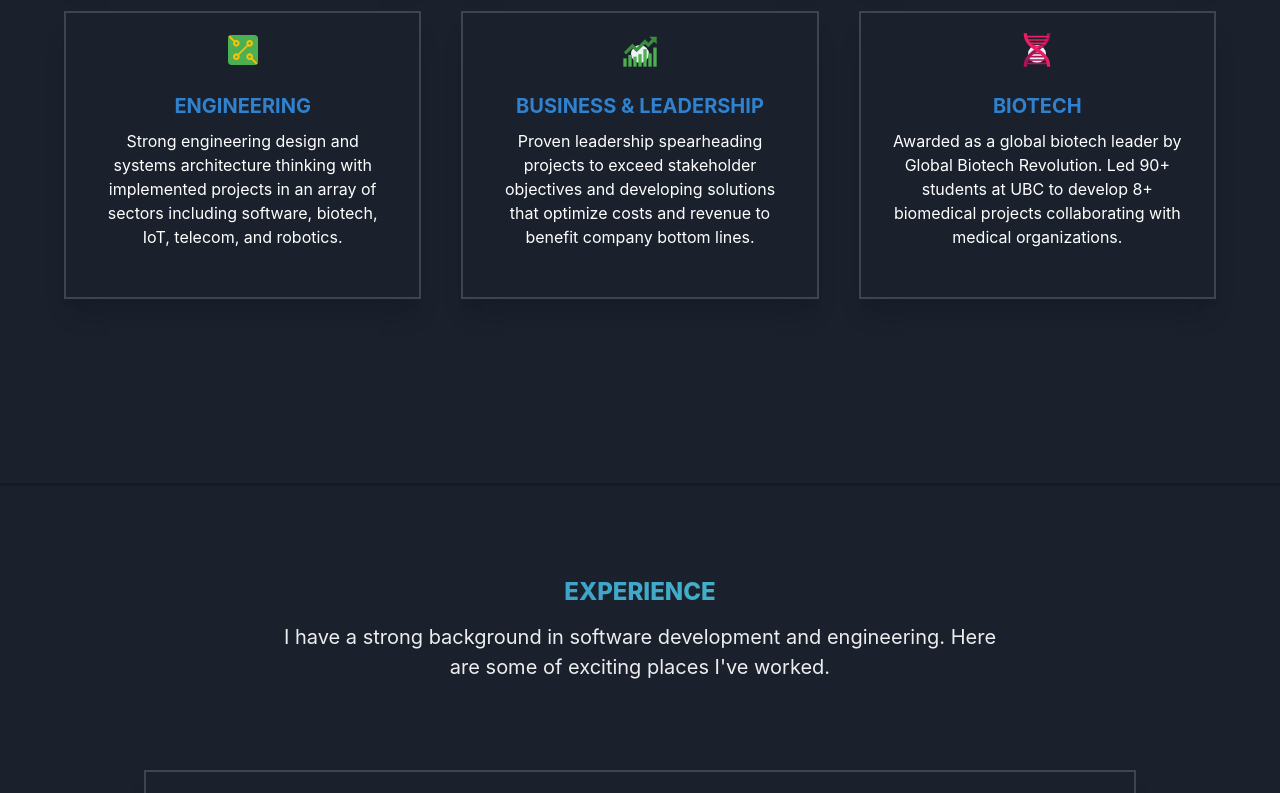
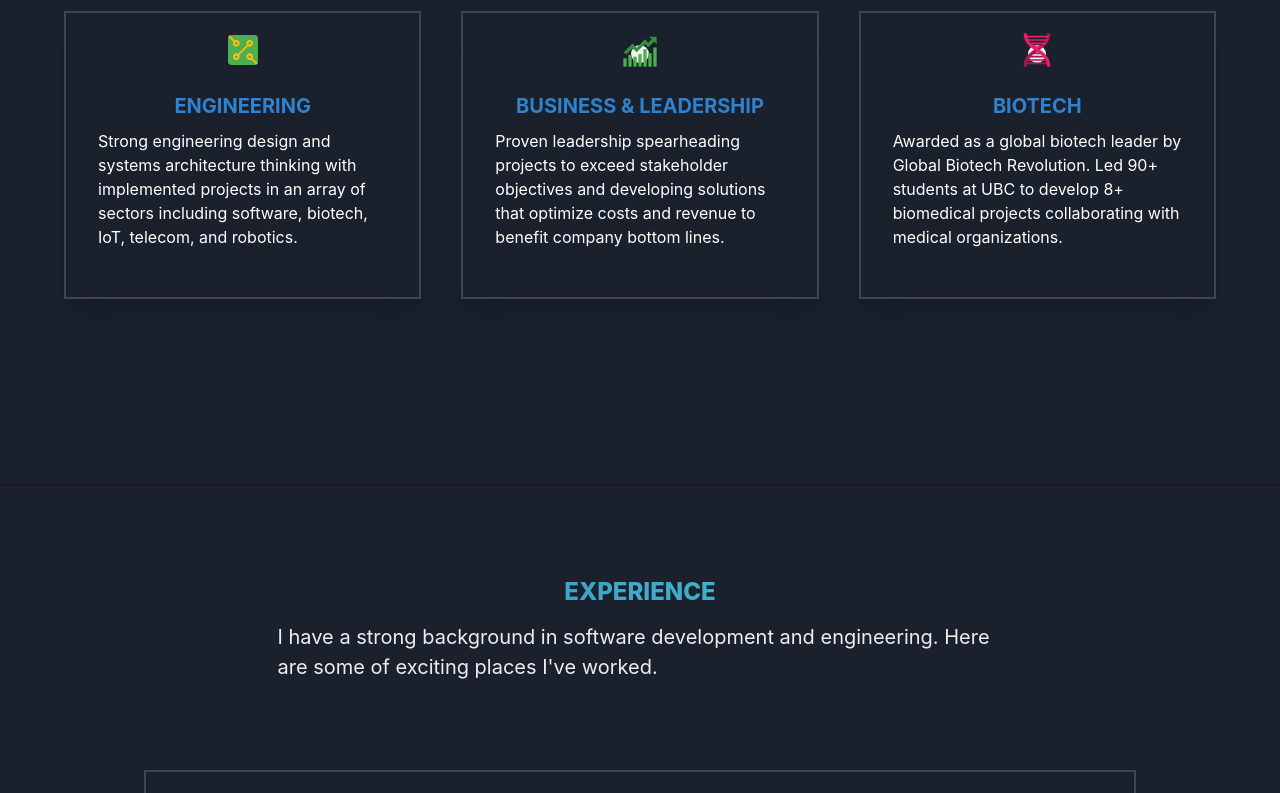
Before and after one commit to alessnarciso/alessnarciso.github.io, a React (Create React App) app: page / in a window 1280 px wide. Shown: the part 1580-2373 px from the top of the page. Built offline with nearby package versions, Linux system fonts and the light colour scheme.

Commit message:
left align and clean up

```diff
--- a/src/components/Experience.js
+++ b/src/components/Experience.js
@@ -56,7 +56,7 @@ export default function Experience() {
 function Intro() {
   return (
     <Box mb={{ base: 8, md: 20 }}>
-      <motion.div whileHover={{ scale: 1.05 }} whileTap={{ scale: 0.8 }}>
+      <motion.div whileHover={{ scale: 1.05 }} whileTap={{ scale: 0.9 }}>
         <Text
           bgGradient="linear(to-l, teal.300,blue.500)"
           bgClip="text"
@@ -70,7 +70,11 @@ function Intro() {
       </motion.div>
 
       <Container centerContent>
-        <Text fontSize={'xl'} color={useColorModeValue('dark', 'light')}>
+        <Text
+          fontSize={'xl'}
+          color={useColorModeValue('dark', 'light')}
+          align={'left'}
+        >
           I have a strong background in software development and engineering.
           Here are some of exciting places I've worked.
         </Text>
--- a/src/components/FeatureCard.js
+++ b/src/components/FeatureCard.js
@@ -10,7 +10,7 @@ import { motion } from 'framer-motion';
 
 const FeatureCard = ({ title, text, icon }) => {
   return (
-    <motion.div whileHover={{ scale: 1.1 }} whileTap={{ scale: 0.8 }}>
+    <motion.div whileHover={{ scale: 1.05 }} whileTap={{ scale: 0.9 }}>
       <Box
         p={8}
         shadow="xl"
@@ -45,11 +45,10 @@ const FeatureCard = ({ title, text, icon }) => {
           </Text>
 
           <Text
-            color={'gray.600'}
             color={useColorModeValue('dark', 'light')}
-            align="center"
             fontSize="md"
             noOfLines={{ base: 10, sm: 5, md: 5, lg: 5, xl: 6 }}
+            align={'left'}
           >
             {text}
           </Text>
--- a/src/components/Intro.js
+++ b/src/components/Intro.js
@@ -53,6 +53,7 @@ export default function Intro() {
                   fontSize={'xl'}
                   color={useColorModeValue('dark', 'light')}
                   marginInline={10}
+                  align={'left'}
                 >
                   I'm a software engineer and Engineer-In-Training in Vancouver
                   who loves building impactful projects to make the world a
--- a/src/components/ProjectCard.js
+++ b/src/components/ProjectCard.js
@@ -6,6 +6,7 @@ import {
   Image,
   useColorModeValue,
   Stack,
+  Text,
 } from '@chakra-ui/react';
 import { FaGithub } from 'react-icons/fa';
 import { ToolTipSocialButton } from './SocialButton';
@@ -63,7 +64,7 @@ export default function ProjectCard({ project }) {
           color={useColorModeValue('gray.800', 'white')}
           fontSize="sm"
         >
-          {project.description}
+          <Text align={'left'}>{project.description}</Text>
         </Box>
         <Container center centerContent>
           <Stack
--- a/src/components/Projects.js
+++ b/src/components/Projects.js
@@ -56,6 +56,7 @@ export default function Projects() {
                 <Text
                   fontSize={'xl'}
                   color={useColorModeValue('dark', 'light')}
+                  align={'left'}
                 >
                   I love working with emergent technologies to build awesome
                   stuff. Here are some projects I've had a lot of fun building.
--- a/src/components/Skills.js
+++ b/src/components/Skills.js
@@ -49,6 +49,7 @@ export default function StatsGridWithImage() {
                 <Text
                   fontSize={'xl'}
                   color={useColorModeValue('dark', 'light')}
+                  align={'left'}
                 >
                   I'm constantly exploring and learning new technologies. Here
                   are some of the skills I've picked up along the way.
```
Also changed, not shown: 6 other files (tests, documents, lock files or other folders).
